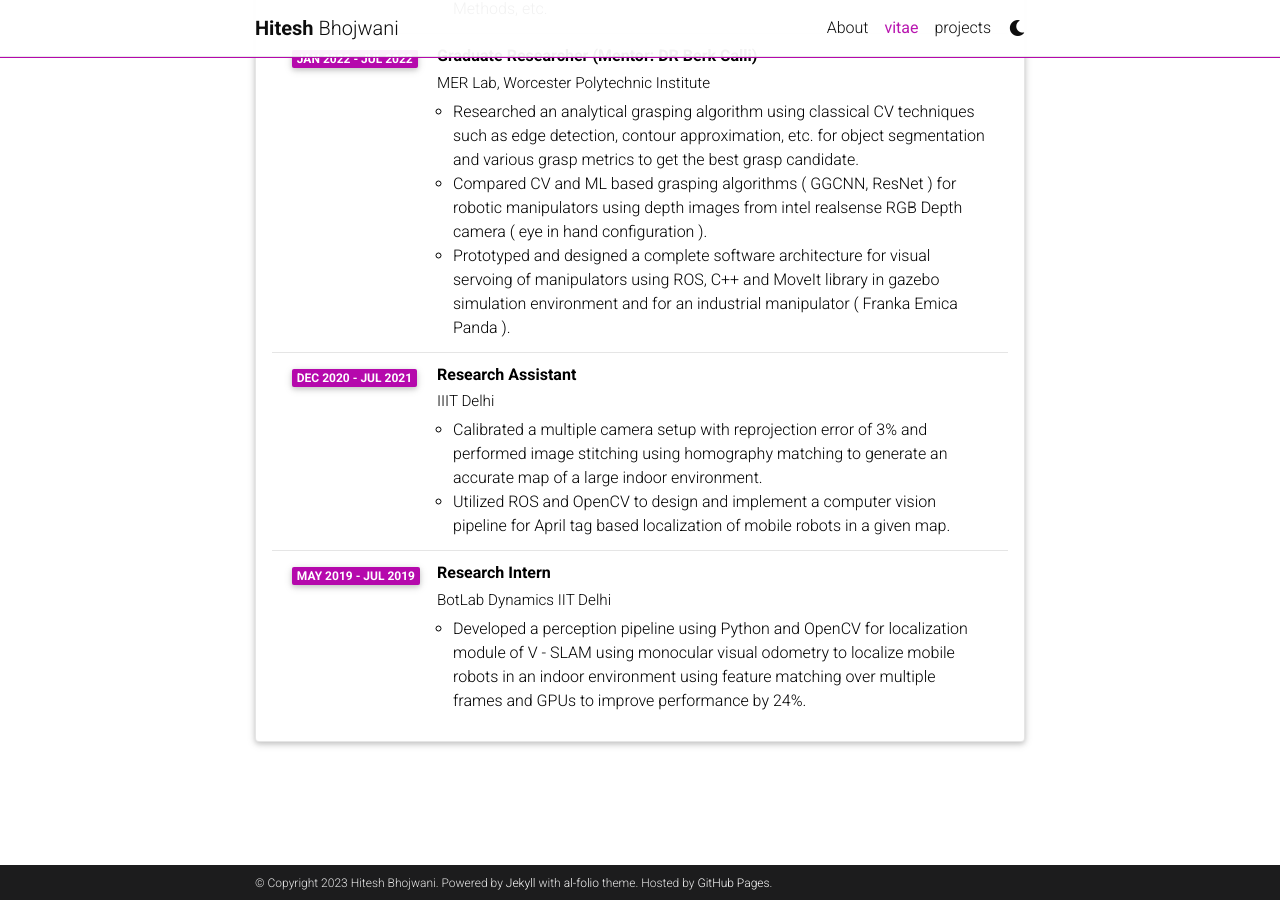
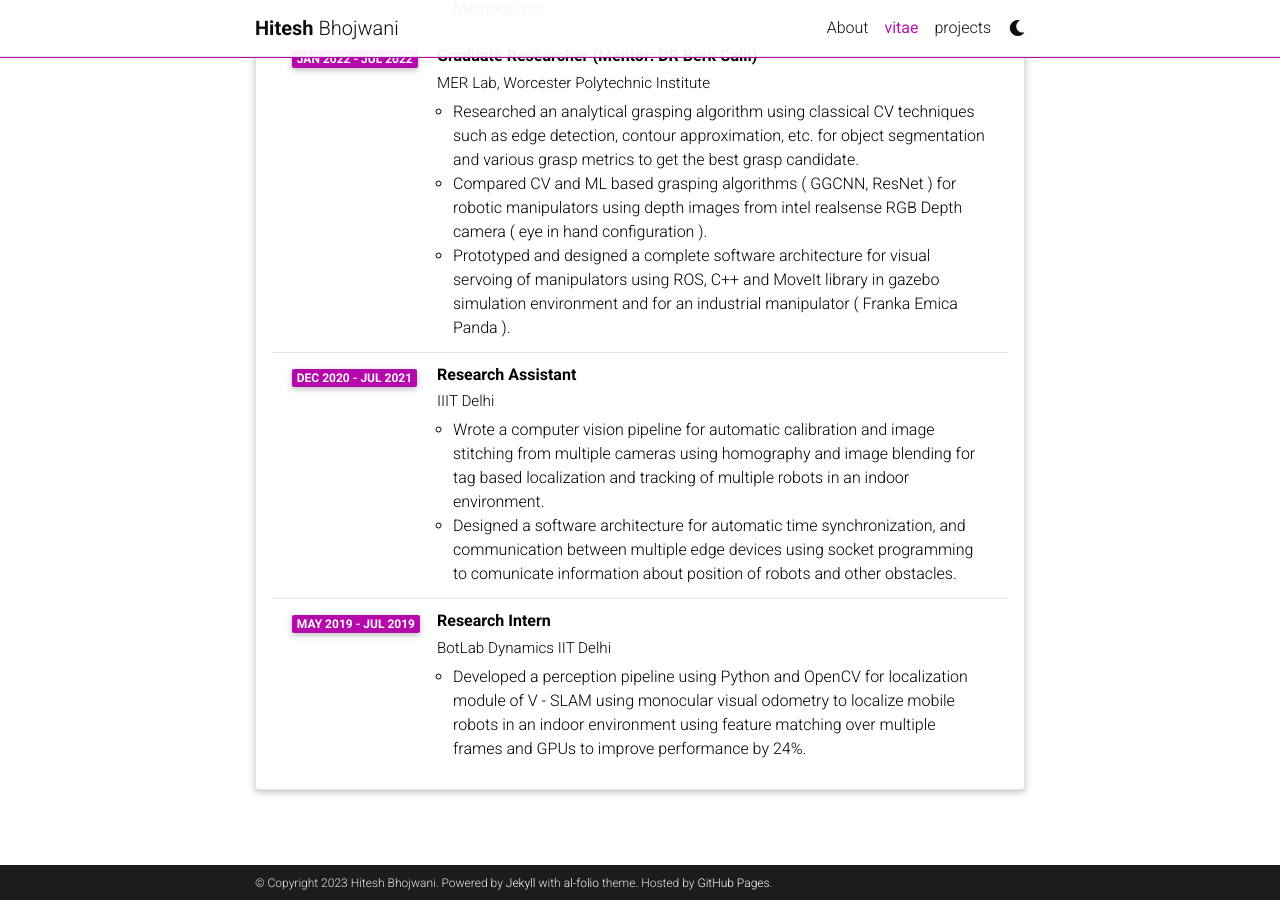
Before and after one commit to heisenberg141/heisenberg141.github.io, a Jekyll site: the page built from _pages/cv.md, in a window 1280 px wide and 900 px high, scrolled down 1141 px. Built offline with Jekyll 4.4.1, drawn with Linux system fonts in a browser that asks for light colours; comment, search, counter and statistics services are not loaded; a style sheet for code colours, icons or effects is not loaded.

Commit message:
Website Changes

```diff
--- a/_data/cv.yml
+++ b/_data/cv.yml
@@ -50,8 +50,9 @@
       institution: IIIT Delhi
       year: Dec 2020 - Jul 2021
       description:
-        - Calibrated a multiple camera setup with reprojection error of 3% and performed image stitching using homography matching to generate an accurate map of a large indoor environment.
-        - Utilized ROS and OpenCV to design and implement a computer vision pipeline for April tag based localization of mobile robots in a given map.
+        - Wrote a computer vision pipeline for automatic calibration and image stitching from multiple cameras using homography and image blending for tag based localization and tracking of multiple robots in an indoor environment.
+        - Designed a software architecture for automatic time synchronization, and communication between multiple edge devices using socket programming to comunicate information about position of robots and other obstacles.
+
 
     - title: Research Intern
       institution: BotLab Dynamics IIT Delhi
```
